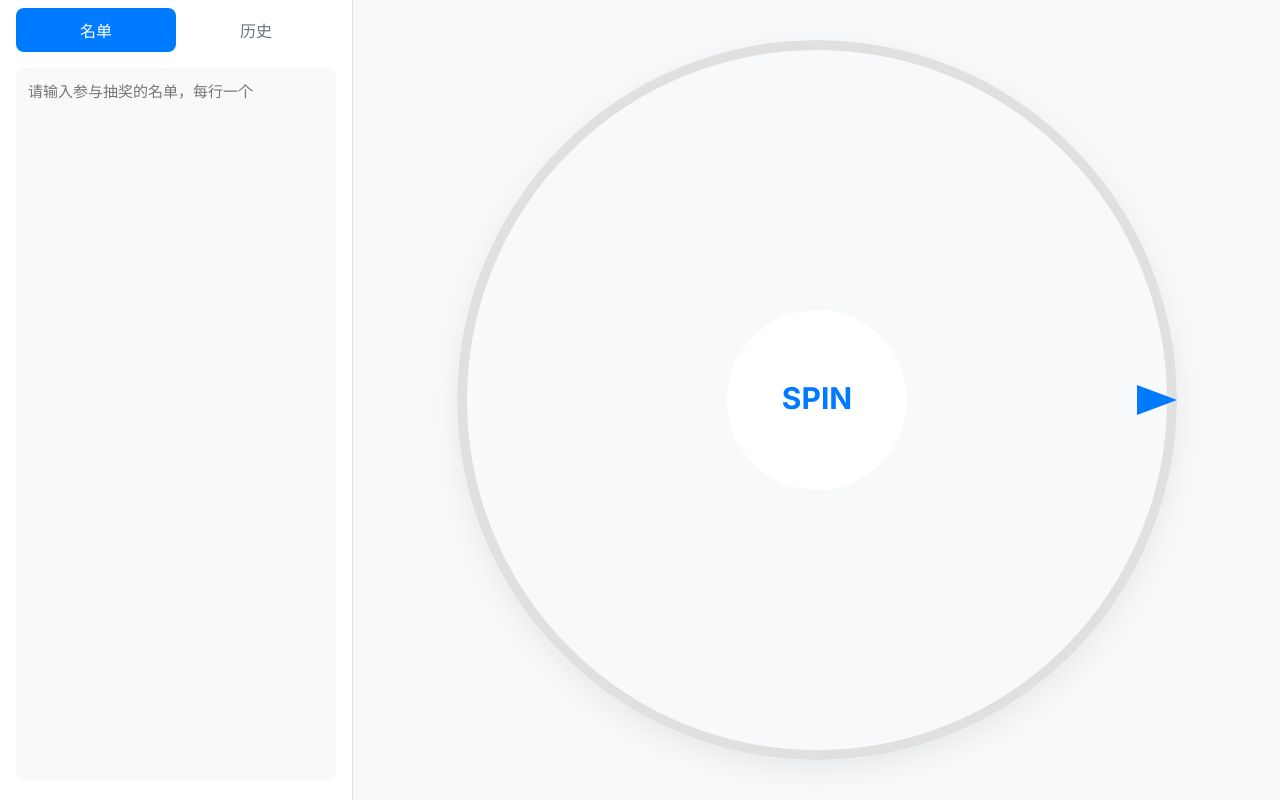
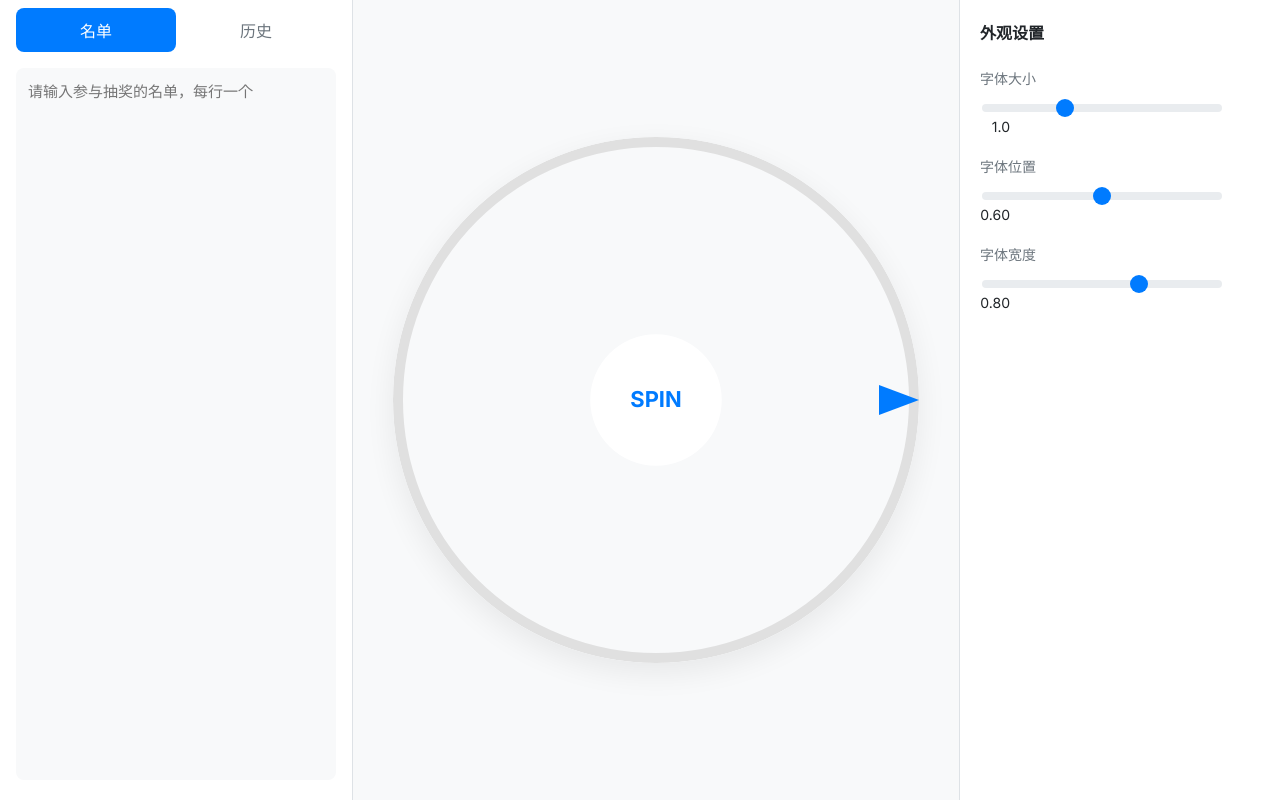
Before and after one commit to JulianFreeman/lucky-names, a Vue app: page / in a window 1280 px wide. Built offline with nearby package versions, Linux system fonts and the light colour scheme.

Commit message:
add custom name style adjust

```diff
--- a/src/App.vue
+++ b/src/App.vue
@@ -1,10 +1,17 @@
 <script setup lang="ts">
-import { ref, computed, onMounted, watch } from 'vue';
+import { ref, computed, onMounted, watch, reactive } from 'vue';
 import LuckyWheel from './components/LuckyWheel.vue';
+import RightPanel from './components/RightPanel.vue';
 
 const namesInput = ref('');
 const history = ref<string[]>([]);
 const activeTab = ref<'names' | 'history'>('names');
+
+const wheelSettings = reactive({
+  fontSize: 1.0,
+  textRadius: 0.6,
+  textWidth: 0.8,
+});
 
 const names = computed(() => {
   return namesInput.value.split('\n').filter(name => name.trim() !== '').map(name => name.trim());
@@ -30,16 +37,22 @@ onMounted(() => {
   if (savedHistory) {
     history.value = JSON.parse(savedHistory);
   }
+  const savedSettings = localStorage.getItem('lucky-names-settings');
+  if (savedSettings) {
+    Object.assign(wheelSettings, JSON.parse(savedSettings));
+  }
 });
 
 // Watch for changes and save to localStorage
 watch(namesInput, (newValue) => {
   localStorage.setItem('lucky-names-input', newValue);
 });
-
 watch(history, (newValue) => {
   localStorage.setItem('lucky-names-history', JSON.stringify(newValue));
 }, { deep: true });
+watch(wheelSettings, (newValue) => {
+  localStorage.setItem('lucky-names-settings', JSON.stringify(newValue));
+});
 </script>
 
 <template>
@@ -66,7 +79,20 @@ watch(history, (newValue) => {
       </div>
     </div>
     <div class="main-content">
-      <LuckyWheel :prizes="names" @winner-selected="handleWinnerSelected" />
+      <LuckyWheel
+        :prizes="names"
+        :font-size-multiplier="wheelSettings.fontSize"
+        :text-radius-factor="wheelSettings.textRadius"
+        :text-width-multiplier="wheelSettings.textWidth"
+        @winner-selected="handleWinnerSelected"
+      />
+    </div>
+    <div class="right-panel">
+      <RightPanel
+        v-model:font-size="wheelSettings.fontSize"
+        v-model:text-radius="wheelSettings.textRadius"
+        v-model:text-width="wheelSettings.textWidth"
+      />
     </div>
   </div>
 </template>
@@ -87,6 +113,7 @@ watch(history, (newValue) => {
   flex-direction: column;
   box-shadow: none;
   padding: 0 16px;
+  flex-shrink: 0;
 }
 
 .tabs {
@@ -215,5 +242,14 @@ watch(history, (newValue) => {
   background-color: var(--light-gray);
   padding: 40px;
   box-sizing: border-box;
+  min-width: 0;
+}
+
+.right-panel {
+  width: 280px;
+  background-color: #ffffff;
+  border-left: 1px solid var(--border-color);
+  padding: 20px;
+  flex-shrink: 0;
 }
 </style>
--- a/src/components/LuckyWheel.vue
+++ b/src/components/LuckyWheel.vue
@@ -3,6 +3,9 @@ import { ref, onMounted, onUnmounted, watch } from 'vue';
 
 const props = defineProps<{
   prizes: string[];
+  fontSizeMultiplier: number;
+  textRadiusFactor: number;
+  textWidthMultiplier: number;
 }>();
 
 const emit = defineEmits<{
@@ -41,8 +44,14 @@ const drawWheel = () => {
   ctx.translate(radius, radius);
   ctx.rotate(rotation.value);
 
-  const textRadius = radius * 0.6;
-  const fontSize = Math.max(12, Math.floor(radius / 22));
+  const prizeCount = props.prizes.length || 1;
+  // Base font size calculation
+  const baseFontSizeDivisor = 15 + Math.max(0, prizeCount - 8) * 1.0;
+  const baseFontSize = Math.max(12, Math.floor(radius / baseFontSizeDivisor));
+
+  // Apply user-controlled multipliers
+  const fontSize = baseFontSize * props.fontSizeMultiplier;
+  const textRadius = radius * props.textRadiusFactor;
 
   props.prizes.forEach((prize, i) => {
     ctx.beginPath();
@@ -58,8 +67,9 @@ const drawWheel = () => {
     ctx.textAlign = 'center';
     ctx.textBaseline = 'middle';
     ctx.rotate(arc * i);
+
     // Truncate text if too long
-    const maxTextWidth = radius * 0.5;
+    const maxTextWidth = (radius - textRadius) * props.textWidthMultiplier;
     let prizeText = prize;
     if (ctx.measureText(prizeText).width > maxTextWidth) {
         while (ctx.measureText(prizeText + '...').width > maxTextWidth && prizeText.length > 0) {
@@ -175,6 +185,15 @@ watch(() => props.prizes, () => {
   }
 }, { deep: true });
 
+watch(
+  [() => props.fontSizeMultiplier, () => props.textRadiusFactor, () => props.textWidthMultiplier],
+  () => {
+    if (!isSpinning.value) {
+      drawWheel();
+    }
+  }
+);
+
 </script>
 
 <template>
--- /dev/null
+++ b/src/components/RightPanel.vue
@@ -0,0 +1,110 @@
+<script setup lang="ts">
+import { computed } from 'vue';
+
+const props = defineProps<{
+  fontSize: number;
+  textRadius: number;
+  textWidth: number;
+}>();
+
+const emit = defineEmits<{
+  (e: 'update:fontSize', value: number): void;
+  (e: 'update:textRadius', value: number): void;
+  (e: 'update:textWidth', value: number): void;
+}>();
+
+const fontSizeModel = computed({
+  get: () => props.fontSize,
+  set: (value) => emit('update:fontSize', value),
+});
+
+const textRadiusModel = computed({
+  get: () => props.textRadius,
+  set: (value) => emit('update:textRadius', value),
+});
+
+const textWidthModel = computed({
+  get: () => props.textWidth,
+  set: (value) => emit('update:textWidth', value),
+});
+</script>
+
+<template>
+  <div class="controls-wrapper">
+    <h4>外观设置</h4>
+    <div class="control-group">
+      <label for="font-size">字体大小</label>
+      <input type="range" id="font-size" min="0.5" max="2.0" step="0.1" v-model.number="fontSizeModel" />
+      <span>{{ fontSize.toFixed(1) }}</span>
+    </div>
+    <div class="control-group">
+      <label for="text-radius">字体位置</label>
+      <input type="range" id="text-radius" min="0.4" max="0.8" step="0.01" v-model.number="textRadiusModel" />
+      <span>{{ textRadius.toFixed(2) }}</span>
+    </div>
+    <div class="control-group">
+      <label for="text-width">字体宽度</label>
+      <input type="range" id="text-width" min="0.4" max="1.0" step="0.05" v-model.number="textWidthModel" />
+      <span>{{ textWidth.toFixed(2) }}</span>
+    </div>
+  </div>
+</template>
+
+<style scoped>
+.controls-wrapper h4 {
+  margin-top: 0;
+  margin-bottom: 24px;
+  font-weight: 700;
+  color: var(--text-color);
+}
+
+.control-group {
+  margin-bottom: 20px;
+}
+
+.control-group label {
+  display: block;
+  font-size: 14px;
+  font-weight: 500;
+  margin-bottom: 8px;
+  color: var(--dark-gray);
+}
+
+.control-group input[type="range"] {
+  -webkit-appearance: none;
+  appearance: none;
+  width: calc(100% - 40px);
+  margin-right: 10px;
+  background: var(--medium-gray);
+  height: 8px;
+  border-radius: 4px;
+  outline: none;
+  transition: opacity 0.2s;
+}
+
+.control-group input[type="range"]::-webkit-slider-thumb {
+  -webkit-appearance: none;
+  appearance: none;
+  width: 18px;
+  height: 18px;
+  border-radius: 50%;
+  background: var(--primary-color);
+  cursor: pointer;
+}
+
+.control-group input[type="range"]::-moz-range-thumb {
+  width: 18px;
+  height: 18px;
+  border-radius: 50%;
+  background: var(--primary-color);
+  cursor: pointer;
+}
+
+.control-group span {
+  display: inline-block;
+  width: 30px;
+  text-align: right;
+  font-size: 14px;
+  color: var(--text-color);
+}
+</style>
```
